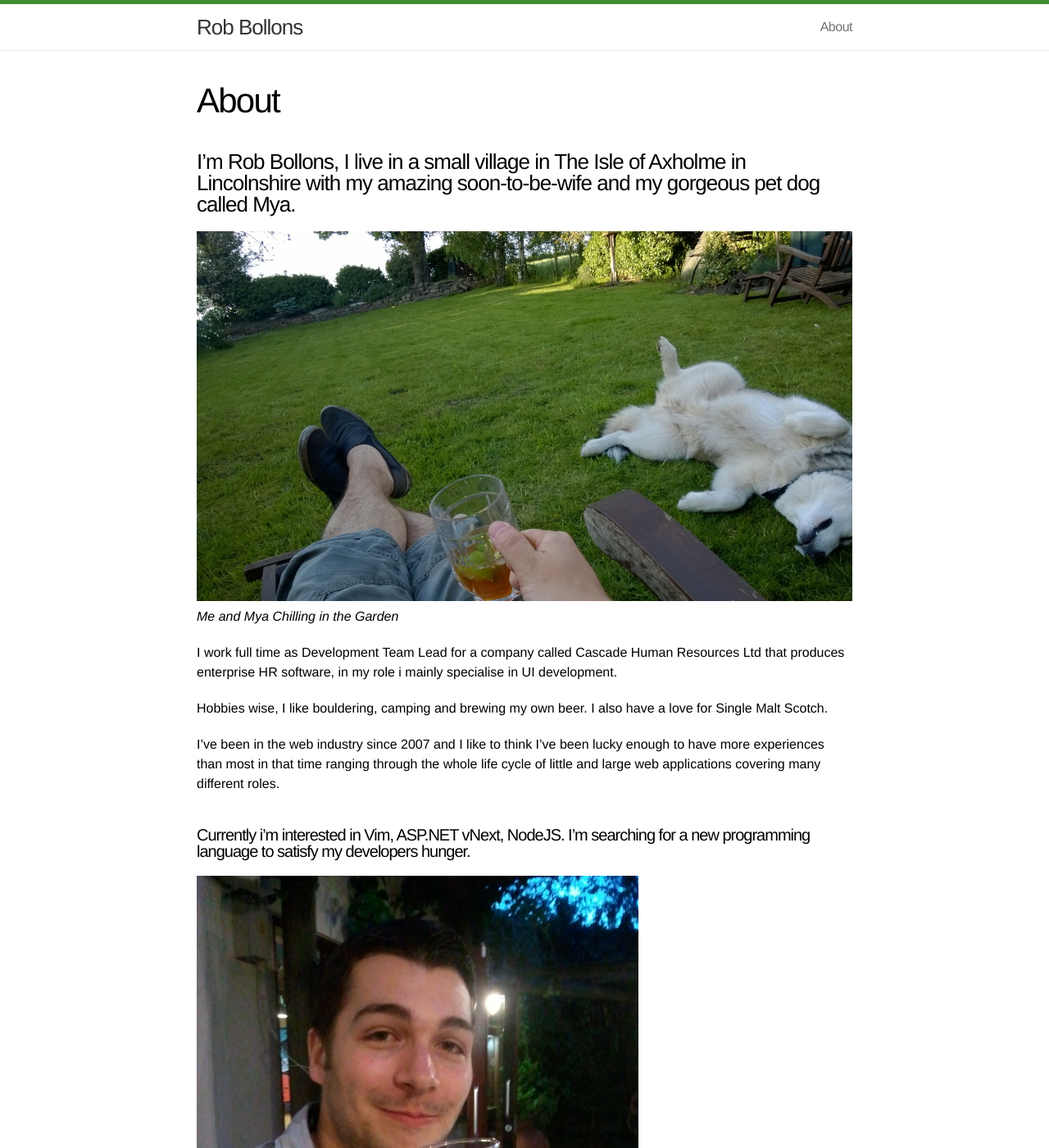
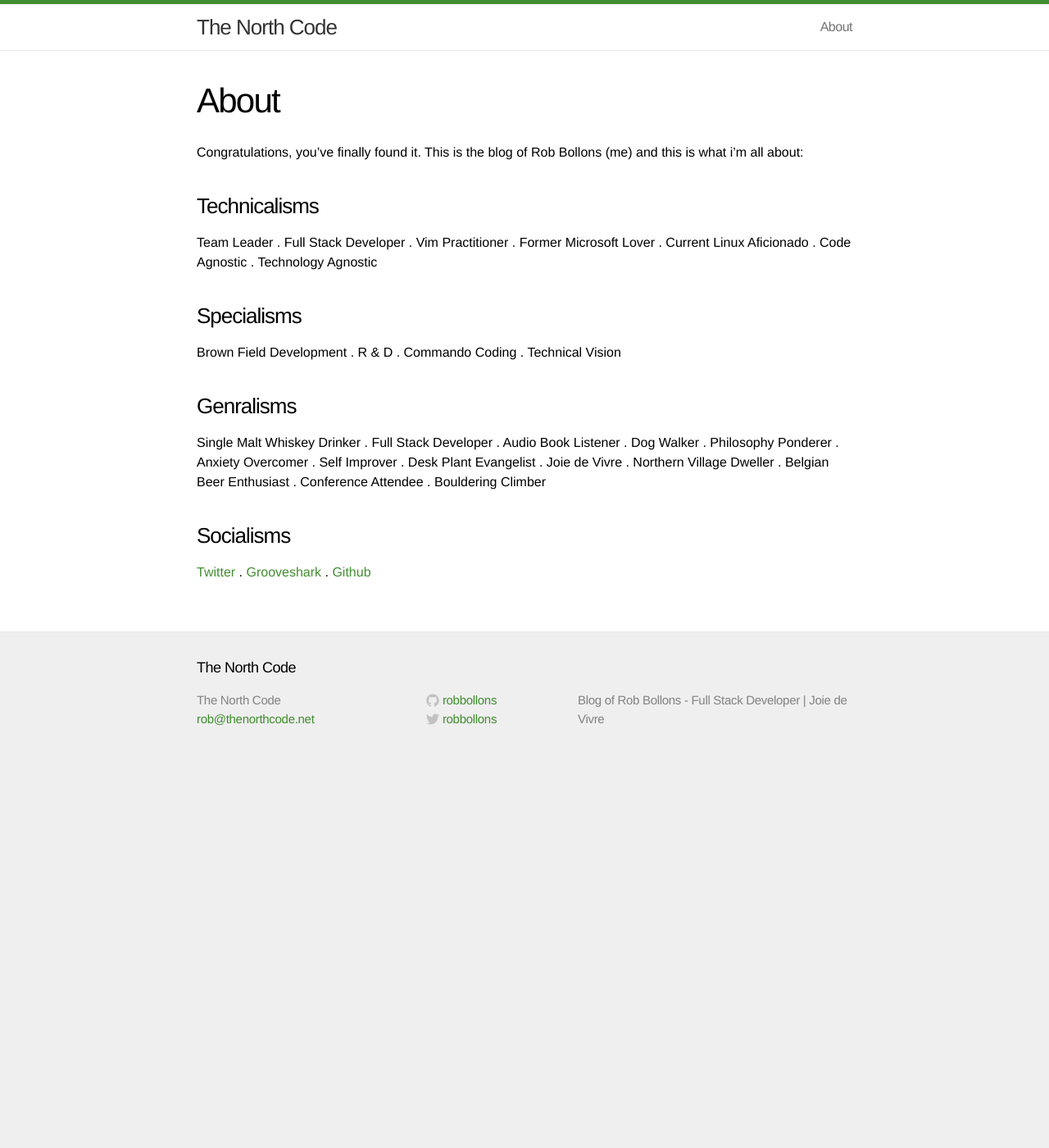
Before and after one commit to RobBollons/robbollons.github.io, a Jekyll site: the page built from about.md, in a window 1280 px wide and 1400 px high. Shown: the whole window at 82% size. Built offline with Jekyll 4.4.1, drawn with Linux system fonts in a browser that asks for light colours; some of the changed text lies outside the part shown.

Commit message:
updated about me

```diff
--- a/_config.yml
+++ b/_config.yml
@@ -1,9 +1,9 @@
 # Site settings
-title: Rob Bollons
-email: rob@thedogsbollons.com
-description: "Full Stack Developer | Joie de Vivre"
+title: The North Code
+email: rob@thenorthcode.net
+description: "Blog of Rob Bollons - Full Stack Developer | Joie de Vivre"
 baseurl: ""
-url: "http://thedogsbollons.com"
+url: "http://thenorthcode.net"
 twitter_username: robbollons
 github_username: robbollons
 
--- a/about.md
+++ b/about.md
@@ -3,21 +3,17 @@ layout: page
 title: About
 permalink: /about/
 ---
-### I'm Rob Bollons, I live in a small village in The Isle of Axholme in Lincolnshire with my amazing soon-to-be-wife and my gorgeous pet dog called Mya.
 
-[![Me and Mya Chilling in the Garden](/img/About1.jpg)](/img/about1.jpg "Me and Mya Chilling in the Garden")
-*Me and Mya Chilling in the Garden*
+Congratulations, you've finally found it. This is the blog of Rob Bollons (me) and this is what i'm all about:
 
-I work full time as Development Team Lead for a company called Cascade Human Resources Ltd that produces enterprise HR software, in my role i mainly specialise in UI development.
+### Technicalisms
+Team Leader . Full Stack Developer . Vim Practitioner . Former Microsoft Lover . Current Linux Aficionado . Code Agnostic . Technology Agnostic
 
-Hobbies wise, I like bouldering, camping and brewing my own beer. I also have a love for Single Malt Scotch.
+### Specialisms
+Brown Field Development . R & D . Commando Coding . Technical Vision
 
-I've been in the web industry since 2007 and I like to think I've been lucky enough to have more experiences than most in that time ranging through the whole life cycle of little and large web applications covering many different roles.
+### Genralisms
+Single Malt Whiskey Drinker . Full Stack Developer . Audio Book Listener . Dog Walker . Philosophy Ponderer . Anxiety Overcomer . Self Improver . Desk Plant Evangelist . Joie de Vivre . Northern Village Dweller . Belgian Beer Enthusiast . Conference Attendee . Bouldering Climber
 
-#### Currently i'm interested in Vim, ASP.NET vNext, NodeJS. I'm searching for a new programming language to satisfy my developers hunger. ####
-
-[![Me](/img/About2.jpg)](/img/About2.jpg "Me")
-
-If you see me at meet-ups, conferences or anywhere else, buy me a beer and I will gladly reciprocate.
-
-Cheers!
+### Socialisms
+[Twitter](https://twitter.com/robbollons) . [Grooveshark](https://grooveshark.com/#!/robbollons) . [Github](https://github.com/robbollons)
```
Also changed, not shown: img/Grooveshark_logo.svg (added).
